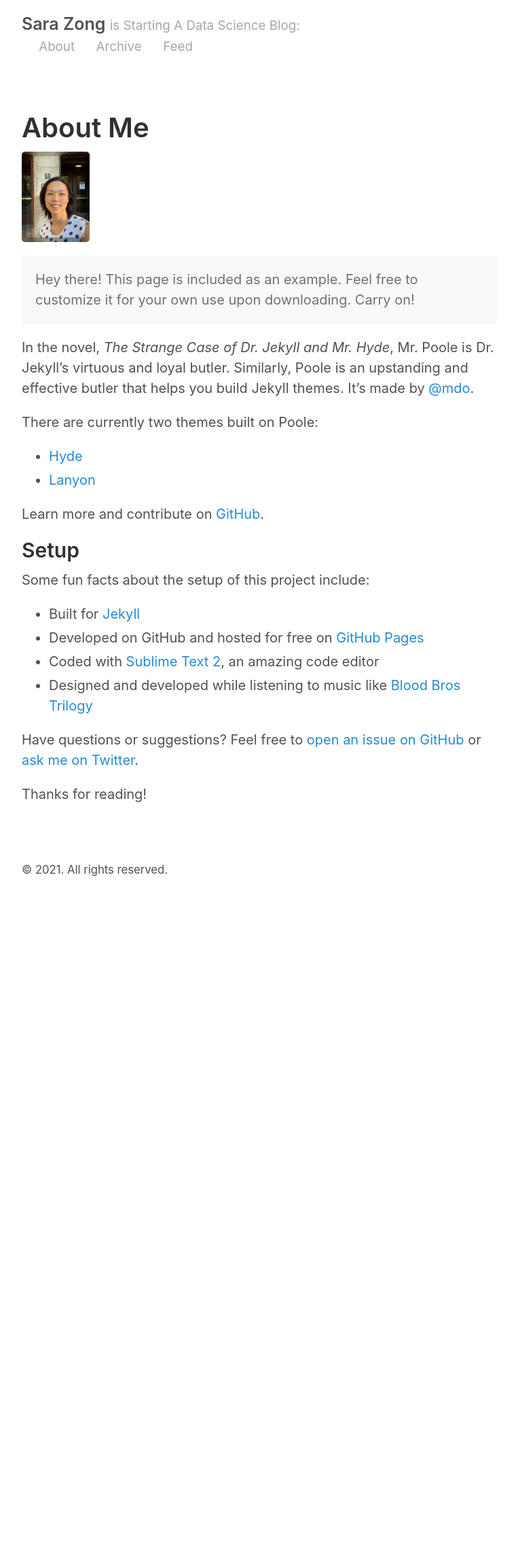
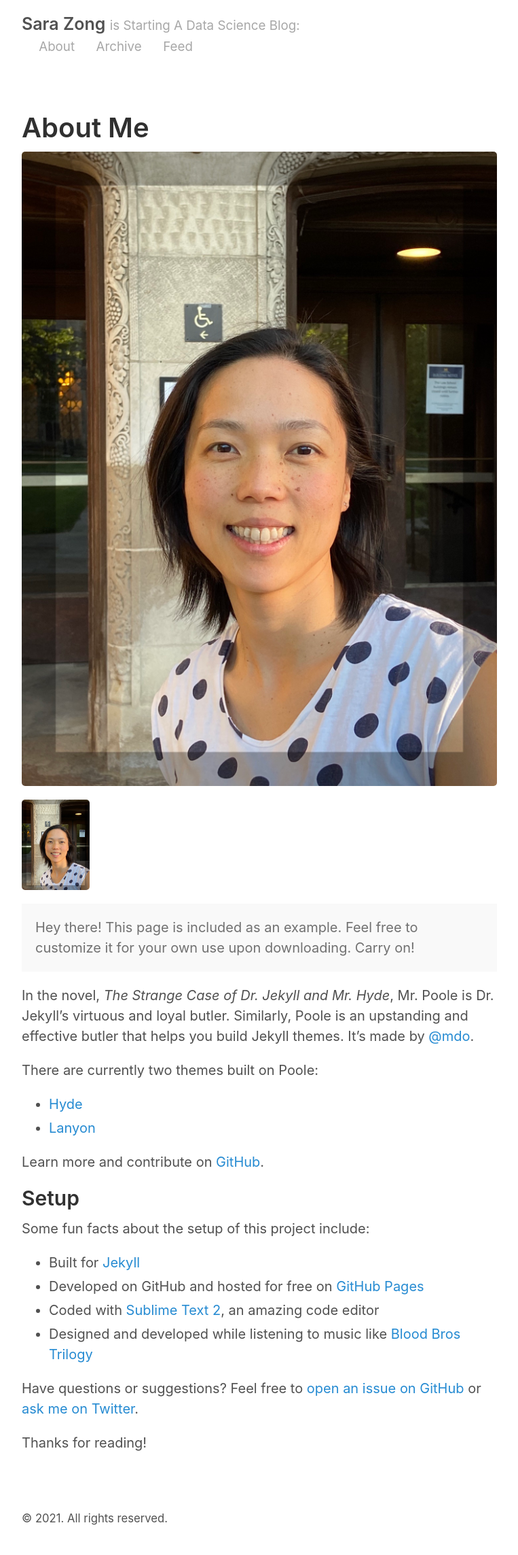
Before and after one commit to sarazong/sarazong.github.io, a Jekyll site: the page built from about.md, in a window 1280 px wide. Shown: the whole page at 68% size, without its empty margins (258-1021 px from the left). Built offline with Jekyll 4.4.1, drawn with Linux system fonts in a browser that asks for light colours; before the commit the page ends 1333 px from its top, so only the background shows below that.

Commit message:
oof, many tries

```diff
--- a/about.md
+++ b/about.md
@@ -2,7 +2,7 @@
 layout: page
 title: About Me
 ---
-
+![me](https://github.com/sarazong/sarazong.github.io/blob/master/images/small_size_profile_pic.jpeg)
 <img src="https://github.com/sarazong/sarazong.github.io/blob/master/images/small_size_profile_pic.jpeg" width="100" />
 
 <p class="message">
```
